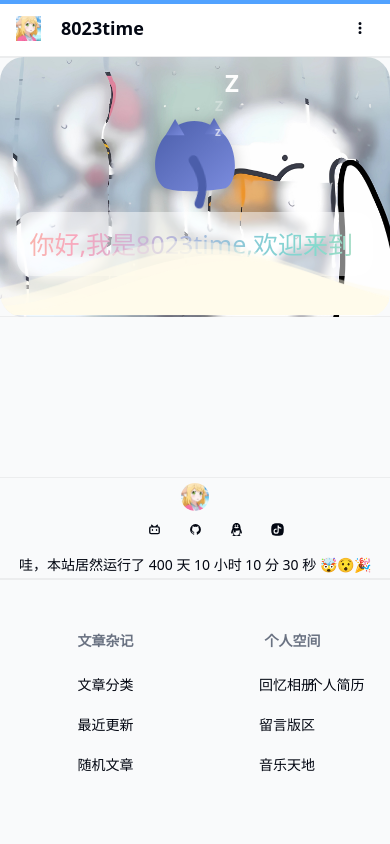
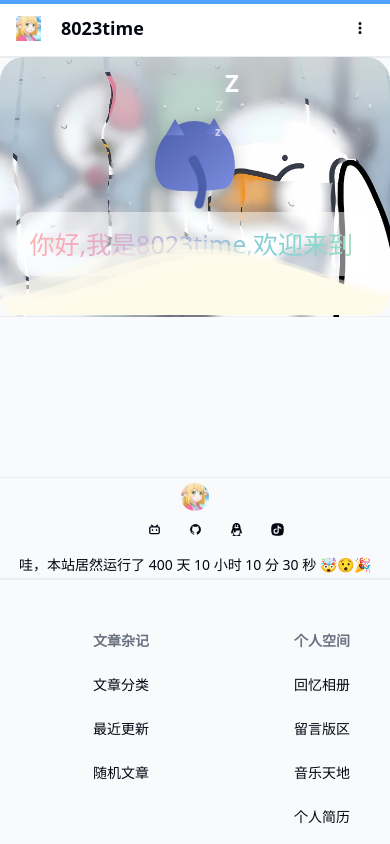
Before and after one commit to 8023time/8023time-blog, a React (Vite) app: page / in a window 390 px wide. Shown: the top 844 px of the page. Built offline with nearby package versions, Linux system fonts and the light colour scheme.

Commit message:
:lipstick: style: 修改底部栏样式

```diff
--- a/src/layout/Footer/index.tsx
+++ b/src/layout/Footer/index.tsx
@@ -50,26 +50,18 @@ const Footer: React.FC<FooterProps> = ({ className }) => {
             <div className='flex flex-1 flex-col gap-10'>
               {footerData.categories
                 .filter((_, index) => index % 2 === 0)
-                .map((item) => {
-                  const groups = chunk(item.items, 3);
+                .map((data) => {
                   return (
                     <div className='border-x border-b border-gray-950/5 py-8 pl-2 text-center not-md:border-0 md:border-b-0 dark:border-white/10'>
-                      <h3 className='font-semibold text-gray-500'>{item.title}</h3>
-                      <ul
-                        className='mt-4 grid gap-4 px-10'
-                        style={{
-                          gridTemplateColumns: `repeat(${groups.length}, minmax(0, 1fr))`,
-                        }}
-                      >
-                        {groups.map((group, groupIndex) => (
-                          <li key={groupIndex} className='flex flex-col gap-3'>
-                            {group.map((item) => (
+                      <h3 className='font-semibold text-gray-500'>{data.title}</h3>
+                      <ul className='mt-4 grid gap-4 px-10'>
+                        {data.items.map((item, index) => (
+                          <li key={index} className='flex flex-col gap-3'>
                             <NavLink key={item.to} to={item.to}>
                               <span className='rounded-lg px-2 py-1 whitespace-nowrap hover:bg-gray-200 dark:hover:bg-gray-800'>
                                 {item.name}
                               </span>
                             </NavLink>
-                            ))}
                           </li>
                         ))}
                       </ul>
@@ -82,26 +74,18 @@ const Footer: React.FC<FooterProps> = ({ className }) => {
             <div className='flex flex-1 flex-col gap-10'>
               {footerData.categories
                 .filter((_, index) => index % 2 === 1)
-                .map((item) => {
-                  const groups = chunk(item.items, 3);
+                .map((data) => {
                   return (
                     <div className='border-x border-b border-gray-950/5 py-8 pl-2 text-center not-md:border-0 md:border-b-0 dark:border-white/10'>
-                      <h3 className='font-semibold text-gray-500'>{item.title}</h3>
-                      <ul
-                        className='mt-4 grid gap-4 px-10'
-                        style={{
-                          gridTemplateColumns: `repeat(${groups.length}, minmax(0, 1fr))`,
-                        }}
-                      >
-                        {groups.map((group, groupIndex) => (
-                          <li key={groupIndex} className='flex flex-col gap-3'>
-                            {group.map((item) => (
+                      <h3 className='font-semibold text-gray-500'>{data.title}</h3>
+                      <ul className='mt-4 grid gap-4 px-10'>
+                        {data.items.map((item, index) => (
+                          <li key={index} className='flex flex-col gap-3'>
                             <NavLink key={item.to} to={item.to}>
                               <span className='rounded-lg px-2 py-1 whitespace-nowrap hover:bg-gray-200 dark:hover:bg-gray-800'>
                                 {item.name}
                               </span>
                             </NavLink>
-                            ))}
                           </li>
                         ))}
                       </ul>
@@ -145,7 +129,7 @@ const Footer: React.FC<FooterProps> = ({ className }) => {
 
       {/* 主题切换 + 备案信息 */}
       <div className='px-5 pt-10 pb-15'>
-        <div className='mx-auto flex w-full items-start justify-between gap-6 px-4 sm:flex-row sm:items-center sm:justify-between sm:gap-8 md:px-6 lg:px-8'>
+        <div className='mx-auto flex w-full items-center justify-between gap-6 px-4 sm:flex-row sm:items-center sm:justify-between sm:gap-8 md:px-6 lg:px-8'>
           {/* 备案信息 */}
           <div className='grid place-items-center text-sm/6 text-gray-700 sm:flex-row sm:gap-2 sm:pr-4 dark:text-gray-400'>
             {footerData.copyright}
```
Lines whose indentation alone changed are shown as unchanged.
